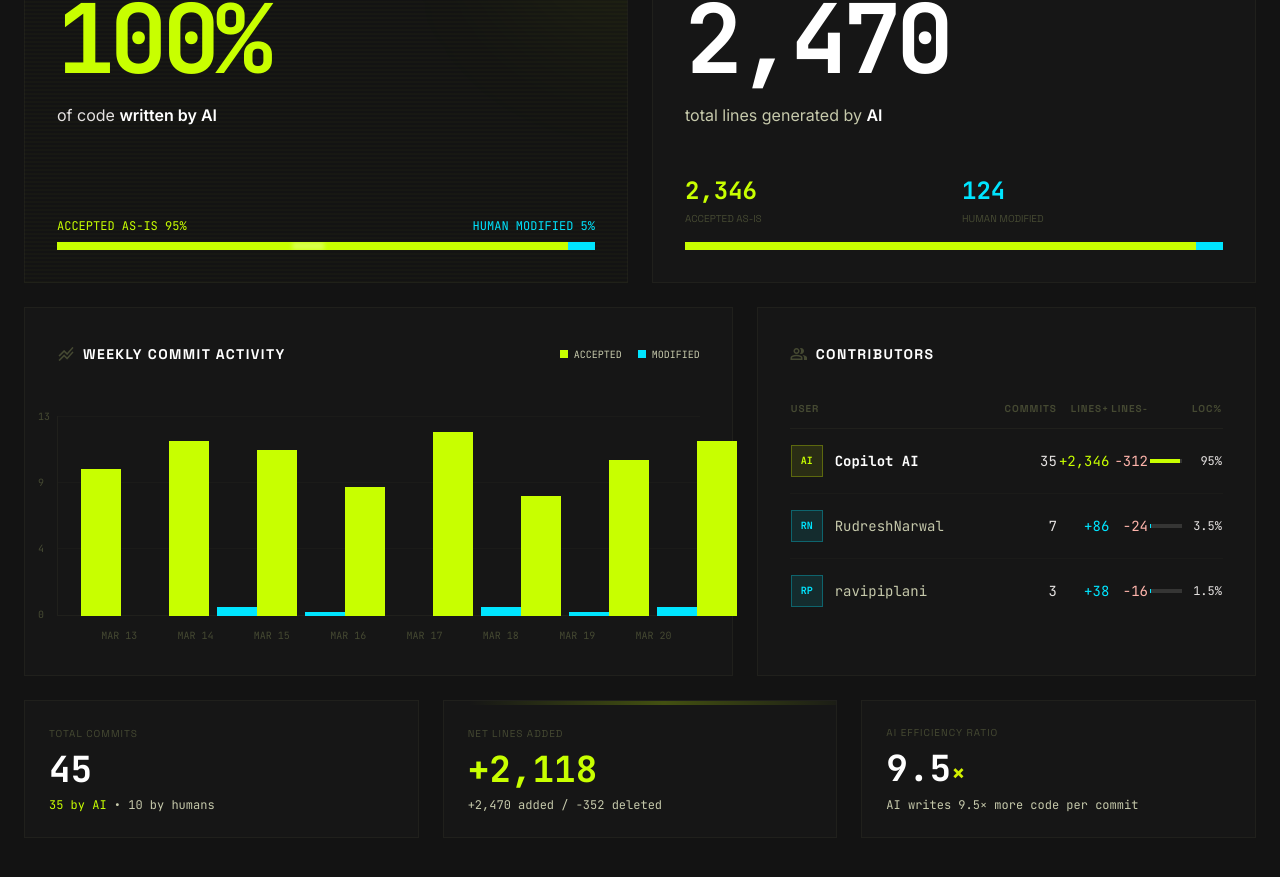
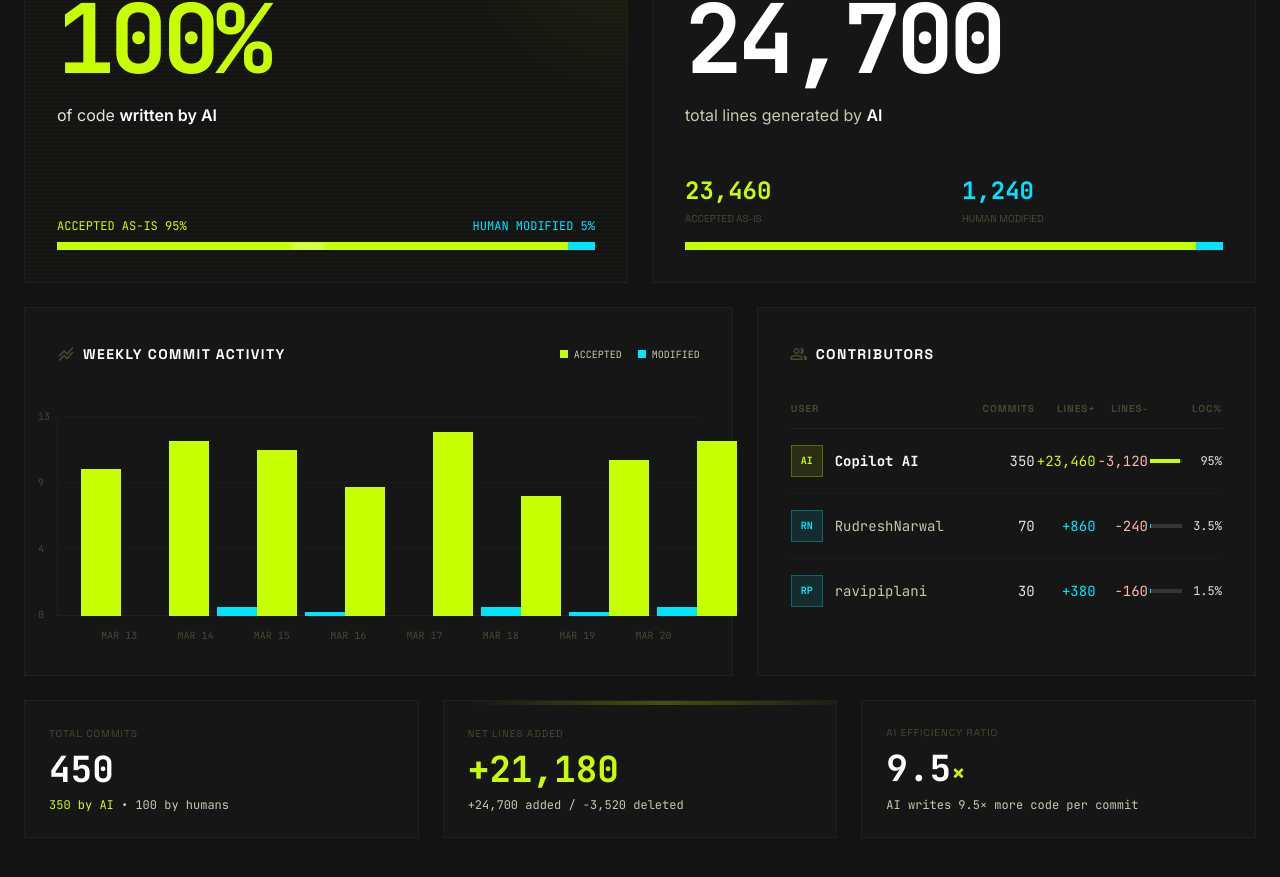
Before and after one commit to rhobots-ai/rhobots-website, a React (Vite) app: page /products/copilot in a window 1280 px wide. Shown: the part 2123-3000 px from the top of the page. Built offline with nearby package versions, Linux system fonts and the light colour scheme; a web font is replaced by a local one.

Commit message:
feat: Update AI code contribution statistics and terminology in DevelopmentInsights component.

```diff
--- a/src/components/DevelopmentInsights.tsx
+++ b/src/components/DevelopmentInsights.tsx
@@ -69,7 +69,7 @@
                 <span className="font-label text-xs text-outline-variant uppercase tracking-widest">LINES OF CODE WRITTEN</span>
               </div>
               <div className="text-6xl sm:text-8xl font-mono font-black text-white tracking-tighter">
-                2,470
+                24,700
               </div>
               <p className="mt-4 text-on-surface-variant font-body text-sm sm:text-base">
                 total lines generated by <strong className="text-white font-semibold">AI</strong>
@@ -79,11 +79,11 @@
             <div className="mt-10 sm:mt-12">
               <div className="grid grid-cols-2 gap-4 mb-4">
                 <div>
-                  <div className="text-2xl font-mono font-bold" style={{ color: aiColor }}>2,346</div>
+                  <div className="text-2xl font-mono font-bold" style={{ color: aiColor }}>23,460</div>
                   <div className="text-[10px] font-label text-outline-variant uppercase mt-1">Accepted As-Is</div>
                 </div>
                 <div>
-                  <div className="text-2xl font-mono font-bold" style={{ color: humanColor }}>124</div>
+                  <div className="text-2xl font-mono font-bold" style={{ color: humanColor }}>1,240</div>
                   <div className="text-[10px] font-label text-outline-variant uppercase mt-1">Human Modified</div>
                 </div>
               </div>
@@ -142,7 +142,7 @@
                       style={{ height: `${data.ai}%`, backgroundColor: aiColor }}
                     >
                       <div className="opacity-0 group-hover/bar:opacity-100 absolute -top-8 left-1/2 -translate-x-1/2 bg-surface text-white text-xs font-mono py-1 px-2 border border-outline-variant/30 pointer-events-none transition-opacity z-10">
-                        {Math.round(data.ai * 0.05)}
+                        {Math.round(data.ai * 0.5)}
                       </div>
                     </div>
                     <div
@@ -185,9 +185,9 @@
                     <div className="w-6 h-6 sm:w-8 sm:h-8 flex items-center justify-center bg-primary-fixed/10 border border-primary-fixed/30 text-[10px] font-bold" style={{ color: aiColor }}>AI</div>
                     <span className="text-white font-bold">Copilot AI</span>
                   </td>
-                  <td className="py-4 text-right text-on-surface">35</td>
-                  <td className="py-4 text-right" style={{ color: aiColor }}>+2,346</td>
-                  <td className="py-4 text-right text-error">-312</td>
+                  <td className="py-4 text-right text-on-surface">350</td>
+                  <td className="py-4 text-right" style={{ color: aiColor }}>+23,460</td>
+                  <td className="py-4 text-right text-error">-3,120</td>
                   <td className="py-4 text-right">
                     <div className="flex items-center justify-end gap-2">
                       <div className="w-8 h-1 bg-surface-container-highest">
@@ -202,9 +202,9 @@
                     <div className="w-6 h-6 sm:w-8 sm:h-8 flex items-center justify-center bg-[#00E5FF]/10 border border-[#00E5FF]/30 text-[10px] font-bold text-[#00E5FF]">RN</div>
                     <span className="text-on-surface-variant text-xs sm:text-sm truncate max-w-[80px] sm:max-w-none">RudreshNarwal</span>
                   </td>
-                  <td className="py-4 text-right text-on-surface">7</td>
-                  <td className="py-4 text-right text-[#00E5FF]">+86</td>
-                  <td className="py-4 text-right text-error">-24</td>
+                  <td className="py-4 text-right text-on-surface">70</td>
+                  <td className="py-4 text-right text-[#00E5FF]">+860</td>
+                  <td className="py-4 text-right text-error">-240</td>
                   <td className="py-4 text-right">
                     <div className="flex items-center justify-end gap-2">
                       <div className="w-8 h-1 bg-surface-container-highest">
@@ -219,9 +219,9 @@
                     <div className="w-6 h-6 sm:w-8 sm:h-8 flex items-center justify-center bg-[#00E5FF]/10 border border-[#00E5FF]/30 text-[10px] font-bold text-[#00E5FF]">RP</div>
                     <span className="text-on-surface-variant text-xs sm:text-sm truncate max-w-[80px] sm:max-w-none">ravipiplani</span>
                   </td>
-                  <td className="py-4 text-right text-on-surface">3</td>
-                  <td className="py-4 text-right text-[#00E5FF]">+38</td>
-                  <td className="py-4 text-right text-error">-16</td>
+                  <td className="py-4 text-right text-on-surface">30</td>
+                  <td className="py-4 text-right text-[#00E5FF]">+380</td>
+                  <td className="py-4 text-right text-error">-160</td>
                   <td className="py-4 text-right">
                     <div className="flex items-center justify-end gap-2">
                       <div className="w-8 h-1 bg-surface-container-highest">
@@ -238,18 +238,18 @@
           {/* Bottom Stats Row */}
           <div className="col-span-1 lg:col-span-4 bg-[#161616] border border-outline-variant/20 p-6 flex flex-col justify-center">
             <span className="font-label text-[10px] text-outline-variant uppercase tracking-widest mb-2 block">TOTAL COMMITS</span>
-            <div className="text-4xl font-mono font-black text-white">45</div>
+            <div className="text-4xl font-mono font-black text-white">450</div>
             <div className="mt-2 text-xs font-mono text-on-surface-variant">
-              <span style={{ color: aiColor }}>35 by AI</span> • 10 by humans
+              <span style={{ color: aiColor }}>350 by AI</span> • 100 by humans
             </div>
           </div>
 
           <div className="col-span-1 lg:col-span-4 bg-[#161616] border border-outline-variant/20 p-6 flex flex-col justify-center relative overflow-hidden">
             <div className="absolute top-0 w-full h-1 bg-gradient-to-r from-transparent via-[#C8FF00]/50 to-transparent opacity-50"></div>
             <span className="font-label text-[10px] text-outline-variant uppercase tracking-widest mb-2 block">NET LINES ADDED</span>
-            <div className="text-4xl font-mono font-black" style={{ color: aiColor }}>+2,118</div>
+            <div className="text-4xl font-mono font-black" style={{ color: aiColor }}>+21,180</div>
             <div className="mt-2 text-xs font-mono text-on-surface-variant">
-              +2,470 added / -352 deleted
+              +24,700 added / -3,520 deleted
             </div>
           </div>
 
```
